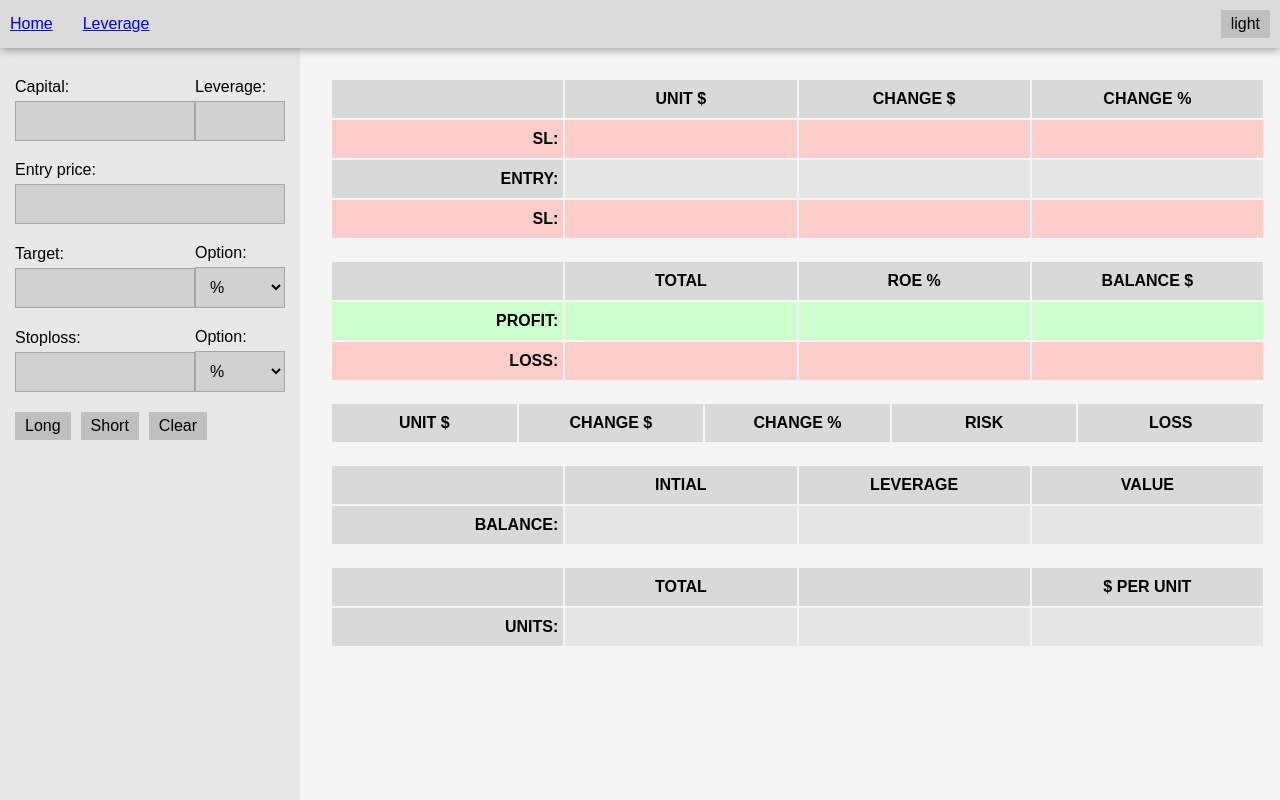
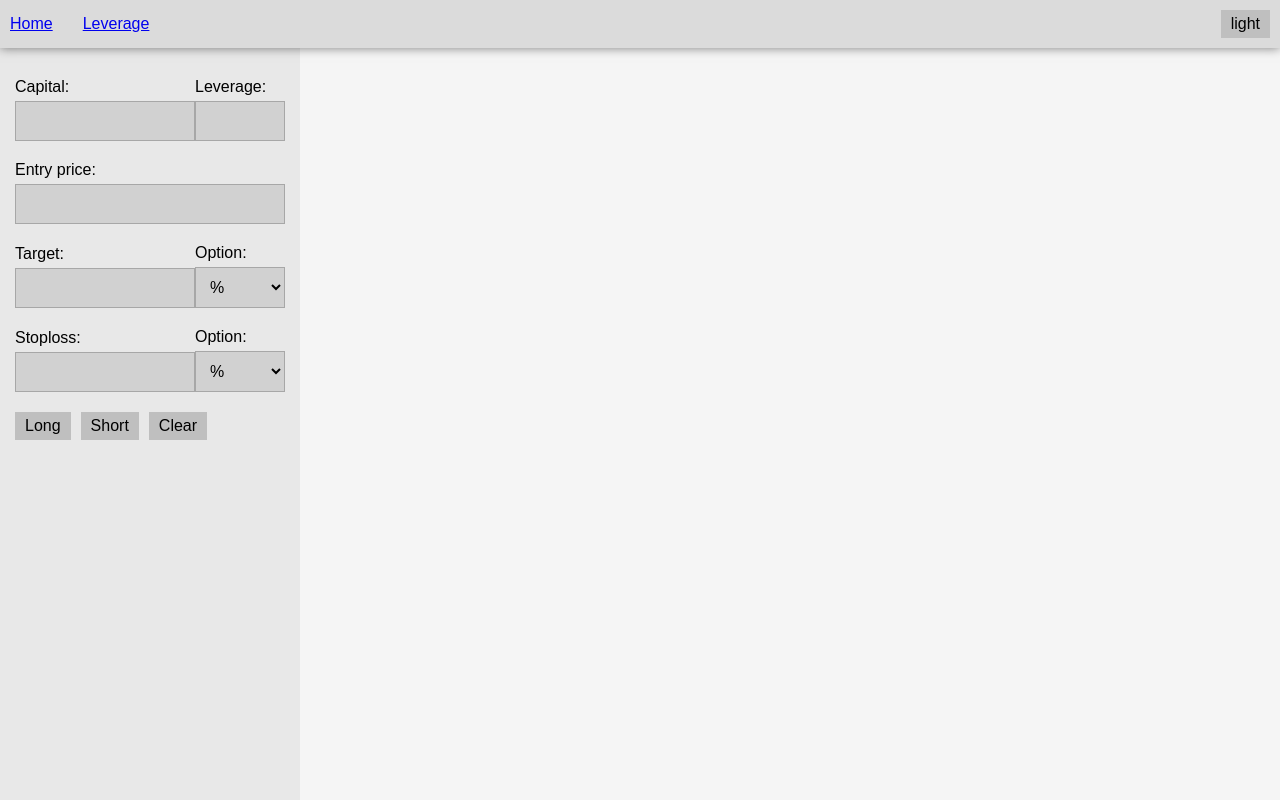
Before and after one commit to bl2408/react-crypto-tools, a React (Vite) app: page /#/lev in a window 1280 px wide. Built offline with nearby package versions, Linux system fonts and the light colour scheme.

Commit message:
Added code splitting

```diff
--- a/src/Leverage/Leverage.jsx
+++ b/src/Leverage/Leverage.jsx
@@ -1,19 +1,36 @@
-import { useState, useMemo } from "react";
-import { performObjCalcs } from "../utils/fns";
-import Display from "./Display";
+import { useState, useMemo, lazy, Suspense, useEffect } from "react";
+// import { performObjCalcs } from "../utils/fns";
+// import Display from "./Display";
 import Form from "./Form";
-import "./index.css"
+import "./index.css";
+
+
+const Display = lazy(() => import('./Display'));
+
 
 export default function Leverage(){
 
     const [ valuesObj, setValuesObj ] = useState({});
-    const calcObj = useMemo(() => performObjCalcs(valuesObj), [valuesObj]);
+    const [ calcObj, setCalcObj ] = useState({});
 
+    useEffect(()=>{
+        if(valuesObj.mode){
+            import("../utils/fns").then(fn =>fn.performObjCalcs(valuesObj)).then(res=>setCalcObj(state=>res));
+        }
+        return ()=>{};
+    }, [valuesObj]);
 
     return (
         <main>
             <Form setValuesObj={setValuesObj} />
-            <Display data={calcObj} />
+            {calcObj.mode
+            ?
+                <Suspense fallback={<div>Loading...</div>}>
+                    <Display data={calcObj} />
+                </Suspense>
+            : null
+            }
+
         </main>
     );
 }
--- a/src/utils/fns.js
+++ b/src/utils/fns.js
@@ -97,8 +97,6 @@ const performObjCalcs = (obj)=>{
 
     obj.calcLossTable = calcLossTable(obj.capital, obj.entryPrice, obj.leverage, obj.mode);
 
-    console.log(obj);
-
     return obj;
 };
 
```
